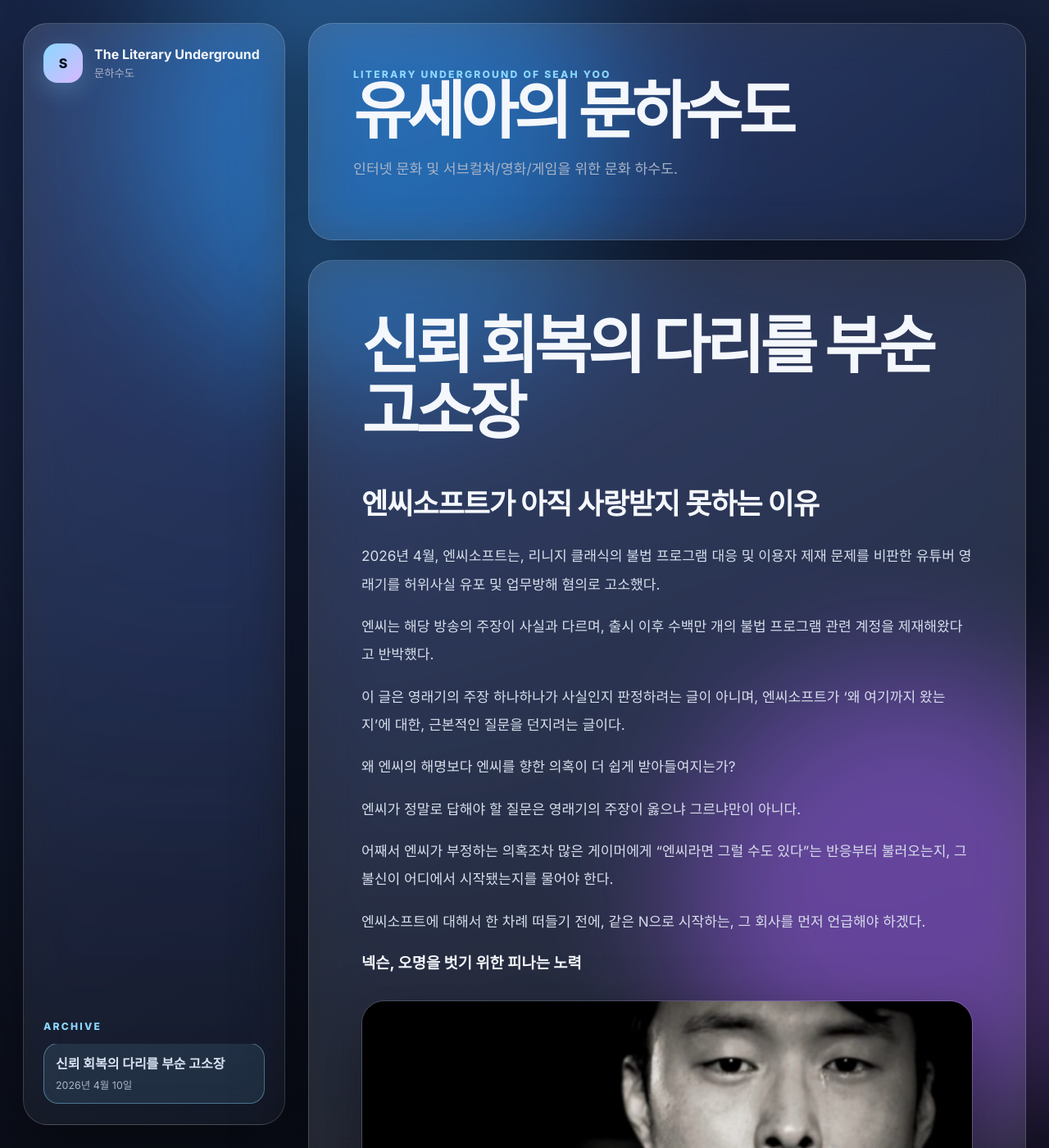
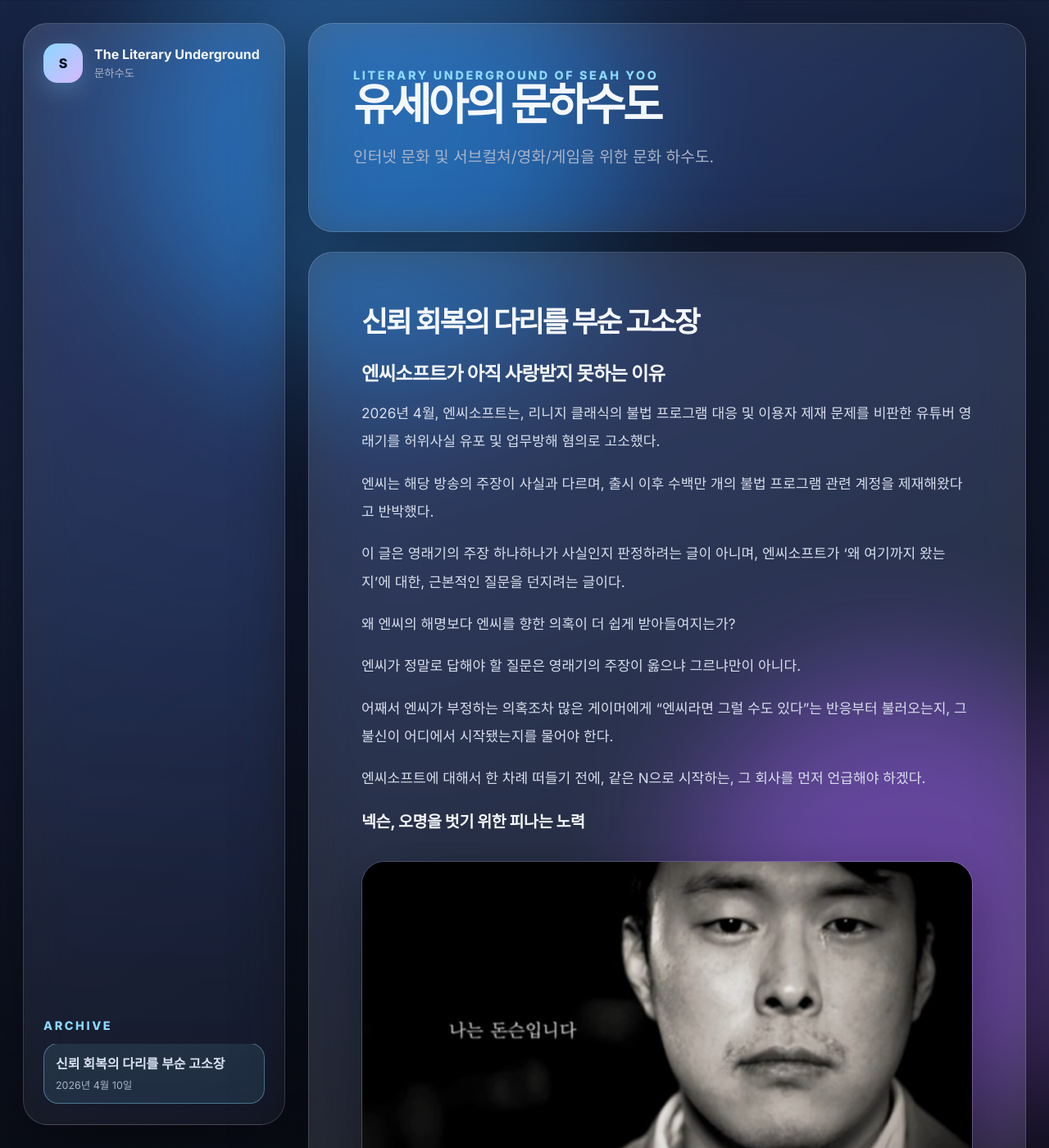
Before and after one commit to SeAh-Yoo/SeAh-Yoo.github.io, a Jekyll site: the page built from _posts/2026-06-22-ncsoft-trust-2026.md, in a window 1280 px wide and 1400 px high. Shown: the whole window at 82% size. Built offline with Jekyll 4.4.1, drawn with Linux system fonts in a browser that asks for light colours.

Commit message:
Refine post heading scale

```diff
--- a/styles/index.css
+++ b/styles/index.css
@@ -146,7 +146,7 @@
 .eyebrow {
   margin: 0;
   color: var(--accent);
-  font-size: 0.76rem;
+  font-size: 0.9rem;
   font-weight: 800;
   letter-spacing: 0.18em;
   text-transform: uppercase;
@@ -221,14 +221,14 @@
 .hero h1 {
   max-width: 820px;
   margin: 0;
-  font-size: clamp(2.35rem, 6vw, 5.9rem);
-  line-height: 0.98;
+  font-size: clamp(1.6rem, 4.2vw, 3.95rem);
+  line-height: 1.04;
   letter-spacing: -0.07em;
 }
 .hero p:last-child {
   max-width: 720px;
   color: var(--muted);
-  font-size: 1.08rem;
+  font-size: 1.2rem;
   line-height: 1.75;
 }
 .view {
@@ -294,14 +294,21 @@
 }
 .post h1 {
   margin: 0 0 12px;
-  font-size: clamp(2.2rem, 6vw, 5.2rem);
-  line-height: 1.04;
+  font-size: clamp(1.75rem, 3.2vw, 2.18rem);
+  line-height: 1.16;
   letter-spacing: -0.065em;
 }
 .post h2 {
   margin: 1.25em 0 0.7em;
-  font-size: clamp(1.35rem, 3vw, 2.2rem);
+  font-size: clamp(1.3rem, 2.4vw, 1.46rem);
   letter-spacing: -0.035em;
+  line-height: 1.22;
+}
+.post h3 {
+  margin: 1.2em 0 0.65em;
+  font-size: clamp(1.12rem, 2vw, 1.22rem);
+  line-height: 1.32;
+  letter-spacing: -0.02em;
 }
 .post p,
 .post li {
@@ -436,12 +443,12 @@
     margin-bottom: 14px;
   }
   .hero h1 {
-    font-size: clamp(2.25rem, 15vw, 4rem);
-    line-height: 1;
+    font-size: clamp(1.5rem, 10vw, 2.7rem);
+    line-height: 1.06;
     letter-spacing: -0.075em;
   }
   .hero p:last-child {
-    font-size: 1rem;
+    font-size: 1.08rem;
     line-height: 1.65;
   }
   .view {
@@ -486,8 +493,14 @@
     border-radius: 24px;
   }
   .post h1 {
-    font-size: clamp(2rem, 11vw, 3.35rem);
-    line-height: 1.08;
+    font-size: clamp(1.6rem, 7.8vw, 1.85rem);
+    line-height: 1.18;
+  }
+  .post h2 {
+    font-size: clamp(1.25rem, 6vw, 1.3rem);
+  }
+  .post h3 {
+    font-size: clamp(1.08rem, 5vw, 1.1rem);
   }
   .post p,
   .post li {
@@ -524,7 +537,7 @@
     font-size: 0.72rem;
   }
   .eyebrow {
-    font-size: 0.7rem;
+    font-size: 0.82rem;
   }
 }
 @media (prefers-reduced-motion: reduce) {
```
